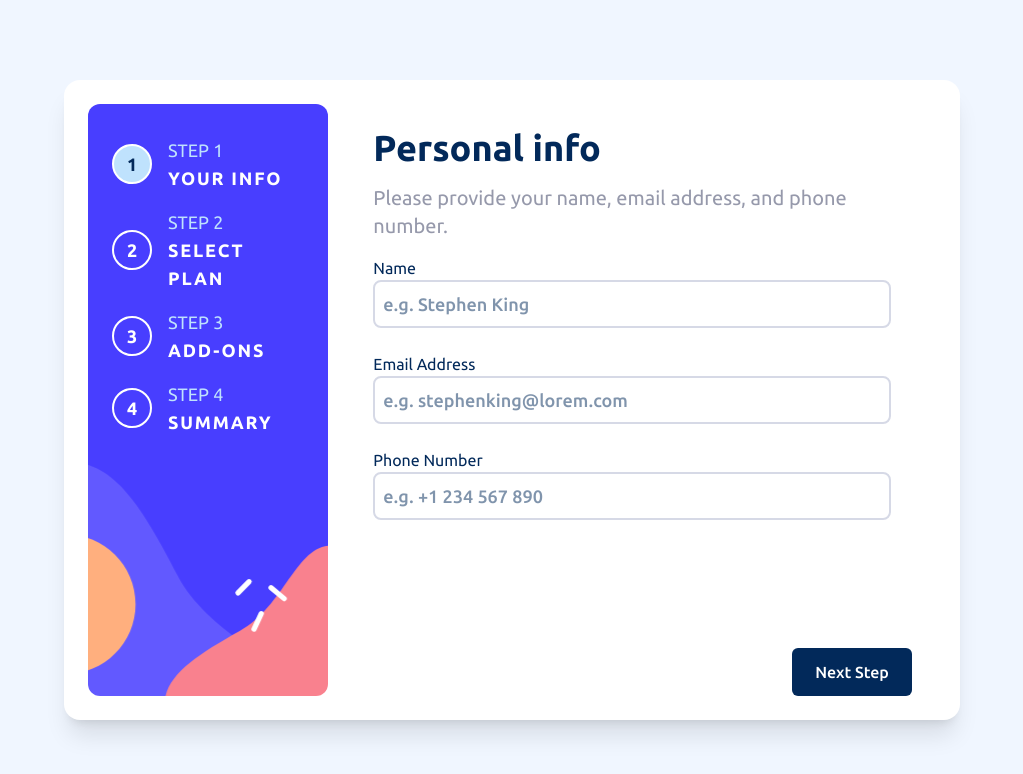
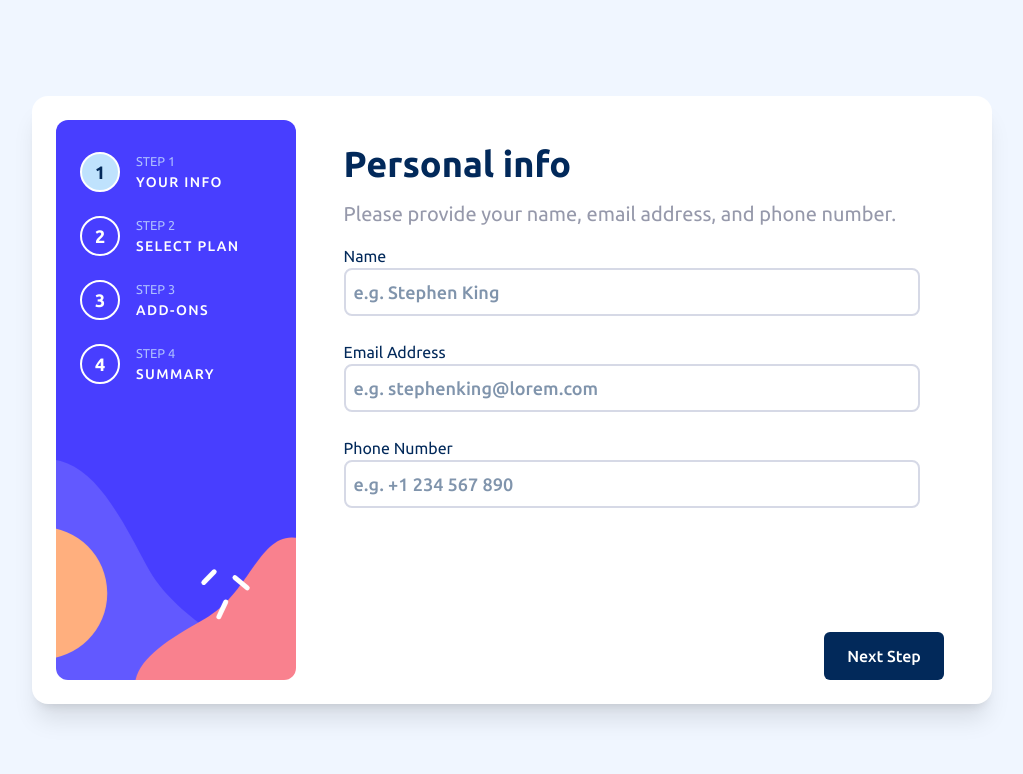
Before and after one commit to Dev-simeon-tech/Multi-step-form, a React (Vite) app: page / in a window 1280 px wide. Shown: the top 774 px of the page, without its empty margins (128-1151 px from the left). Built offline with nearby package versions, Linux system fonts and the light colour scheme.

Commit message:
make some few changes to UI

```diff
--- a/src/App.tsx
+++ b/src/App.tsx
@@ -4,7 +4,7 @@ import Form from "./components/form";
 const App = () => {
   return (
     <div className='lg:flex items-center justify-center lg:min-h-screen'>
-      <div className='bg-Magnolia lg:bg-White lg:w-[70%] lg:rounded-2xl lg:shadow-xl min-h-screen lg:min-h-[40rem] pb-10 lg:grid lg:grid-cols-[1fr_3fr] lg:p-6'>
+      <div className='bg-Magnolia lg:bg-White lg:max-w-[75%] lg:rounded-2xl lg:shadow-xl min-h-screen lg:min-h-[38rem] pb-10 lg:grid lg:grid-cols-[1fr_3fr] lg:p-6'>
         <FormSidebar />
         <Form />
       </div>
--- a/src/components/form-sidebar.tsx
+++ b/src/components/form-sidebar.tsx
@@ -10,7 +10,7 @@ const FormSidebar = () => {
 
   return (
     <div className='bg-center bg-cover bg-no-repeat sidebar-bg h-[10rem] lg:min-w-[15rem] lg:h-full lg:rounded-xl text-White'>
-      <ul className='flex gap-4 pt-8 justify-center lg:justify-items-start px-6 lg:flex-col'>
+      <ul className='flex gap-4 pt-8 justify-center lg:justify-items-start lg:gap-6 px-6 lg:flex-col'>
         {stepList.map((step, index) => (
           <li
             key={index}
@@ -20,8 +20,10 @@ const FormSidebar = () => {
           >
             <ListMarker stepNumber={index + 1} />
             <div className='hidden lg:block'>
-              <h3 className=' text-Light-blue'>STEP {index + 1}</h3>
-              <p className='font-Ubuntu-bold tracking-widest'>
+              <h3 className=' text-Pastel-blue text-[0.8rem] font-extralight'>
+                STEP {index + 1}
+              </h3>
+              <p className='font-Ubuntu-medium text-sm tracking-widest'>
                 {step.toUpperCase()}
               </p>
             </div>
--- a/src/components/form-types/personal-info.tsx
+++ b/src/components/form-types/personal-info.tsx
@@ -35,6 +35,7 @@ const PersonalInfo = () => {
       </article>
 
       <form
+        noValidate
         id='personal-info'
         className='personal-info-form space-y-3 lg:space-y-6'
         onSubmit={handleSubmit(onSubmit)}
--- a/src/components/form-types/select-plan.tsx
+++ b/src/components/form-types/select-plan.tsx
@@ -53,7 +53,8 @@ const SelectPlan = () => {
           <PlanCard key={index} imageSrc={imagesSrc[index]} plan={plan} />
         ))}
       </div>
-      <div className='flex gap-4 mt-10 justify-center'>
+
+      <div className='flex gap-4 mt-10 justify-center bg-Magnolia p-4'>
         <span
           className={`${
             priceType === "monthly" ? "text-Marine-blue" : "text-Cool-gray"
--- a/src/components/thank-you.tsx
+++ b/src/components/thank-you.tsx
@@ -7,7 +7,7 @@ const ThankYou = () => {
       <h2 className='text-3xl text-Marine-blue font-Ubuntu-bold pt-6 pb-2'>
         Thank you!
       </h2>
-      <p className='text-xl text-Cool-gray'>
+      <p className='text-xl text-Cool-gray lg:max-w-[40ch]'>
         Thanks for confirming your subscription! We hope you have fun using our
         platform. If you ever need support, please feel free to email us at
         support@loremgaming.com.
--- a/src/components/ui/add-ons-card.tsx
+++ b/src/components/ui/add-ons-card.tsx
@@ -35,8 +35,8 @@ const AddOnsCard = ({ addOn }: AddOnsCardType) => {
   return (
     <button
       onClick={onPickHandler}
-      className={`flex items-center justify-between gap-2 border-2 p-4 rounded-lg hover:border-Marine-blue ${
-        isSelected ? "border-Marine-blue" : "border-Light-gray"
+      className={`flex items-center justify-between gap-2 border-1 p-4 rounded-lg hover:border-Purplish-blue ${
+        isSelected ? "border-Purplish-blue bg-Magnolia" : "border-Light-gray"
       }`}
     >
       <div className='flex items-center gap-4 lg:gap-6'>
--- a/src/components/ui/plan-card.tsx
+++ b/src/components/ui/plan-card.tsx
@@ -25,9 +25,9 @@ const PlanCard = ({ plan, imageSrc }: PlanCardType) => {
   return (
     <button
       onClick={() => onSelectHandler(plan)}
-      className={`flex p-6 rounded-xl border-2 gap-4 lg:flex-col lg:gap-8 lg:max-w-[10rem] lg:w-full hover:border-Marine-blue ${
+      className={`flex p-6 rounded-xl border-1 gap-4 lg:flex-col lg:gap-8 lg:flex-1  hover:border-Purplish-blue ${
         formPlan.title === plan.title
-          ? "border-Marine-blue"
+          ? "border-Purplish-blue bg-Magnolia"
           : "border-Light-gray"
       } `}
     >
```
